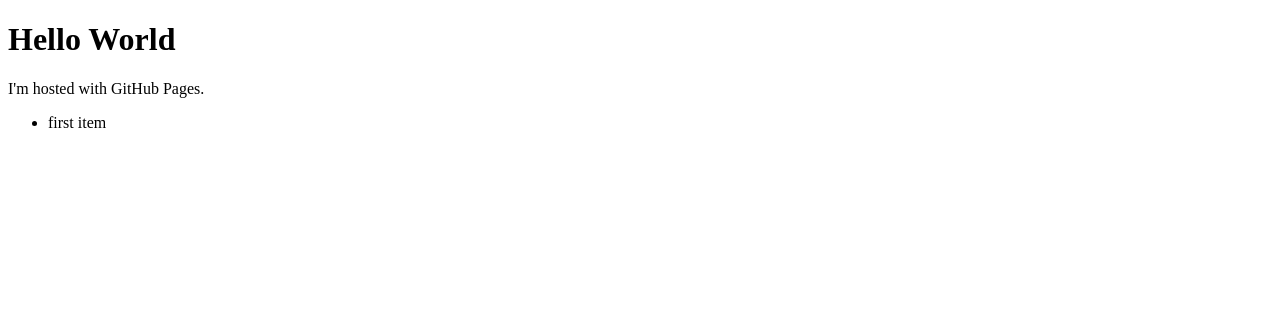
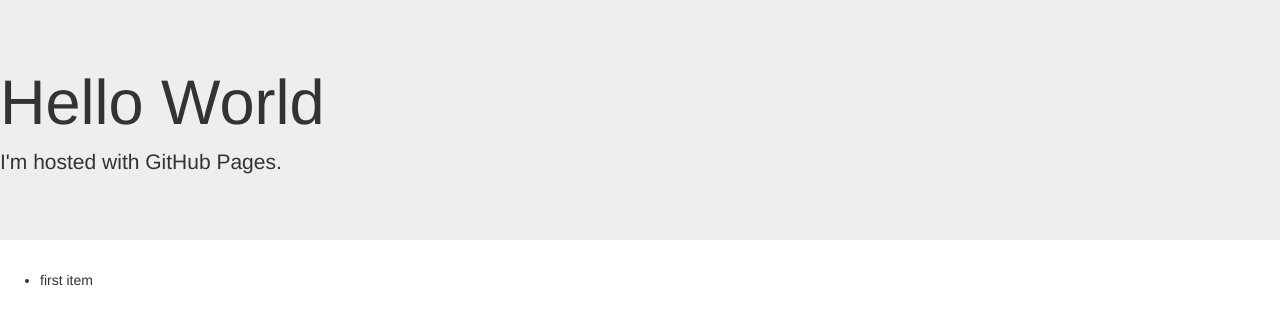
Before and after one commit to mnlwin/mnlwin.github.io, a plain HTML site: page index.html in a window 1280 px wide. Drawn offline with nearby package versions, Linux system fonts and the light colour scheme.

Commit message:
Update index.html

```diff
--- a/index.html
+++ b/index.html
@@ -1,8 +1,18 @@
 <!DOCTYPE html>
 <html>
+
+<head>
+  <title>My Homepage </title>
+  <meta name="viewport" content="width=device-width, initial-scale=1">
+  <link rel="stylesheet" href="https://maxcdn.bootstrapcdn.com/bootstrap/3.3.2/css/bootstrap.min.css">
+  <link rel="stylesheet" href="main.css">
+</head>
+
 <body>
-<h1>Hello World</h1>
-<p>I'm hosted with GitHub Pages.</p>
+  <div class ="jumbotron">
+    <h1>Hello World</h1>
+    <p>I'm hosted with GitHub Pages.</p>
+  </div>
 <ul>
   <li> first item
 </ul>
```
